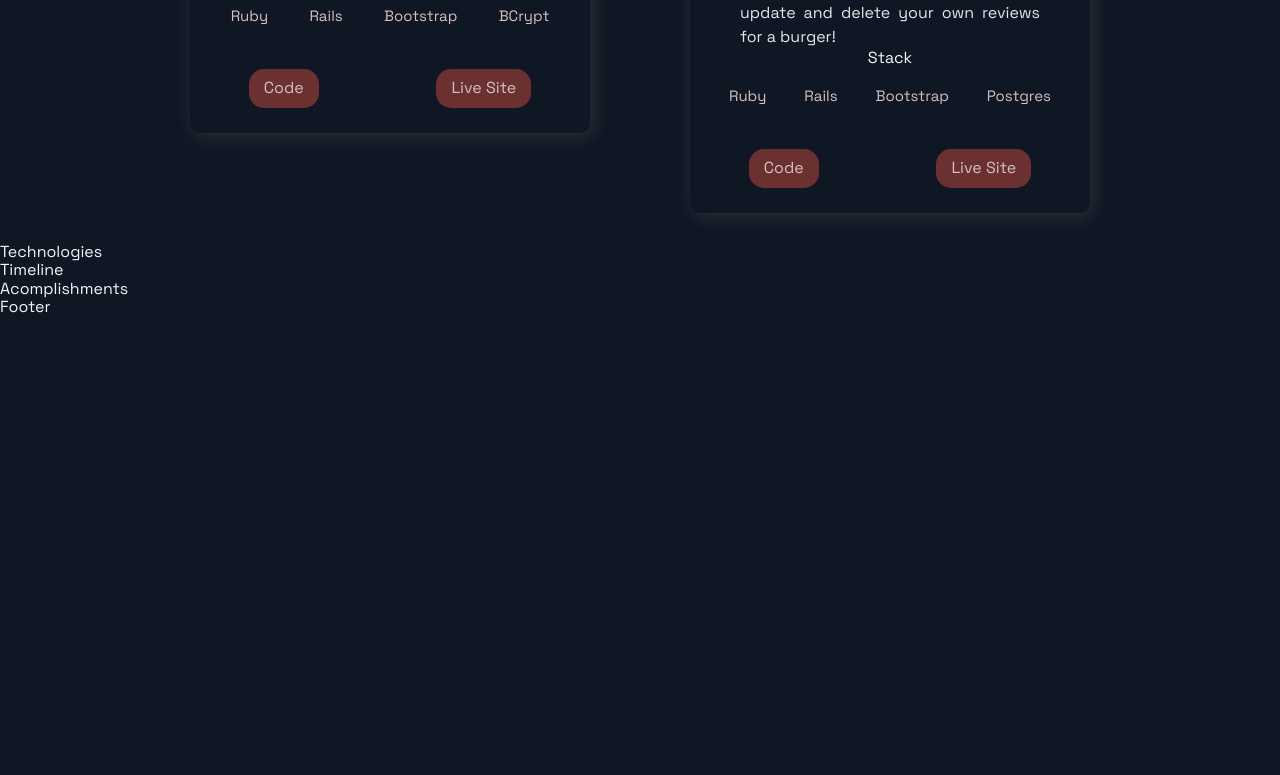
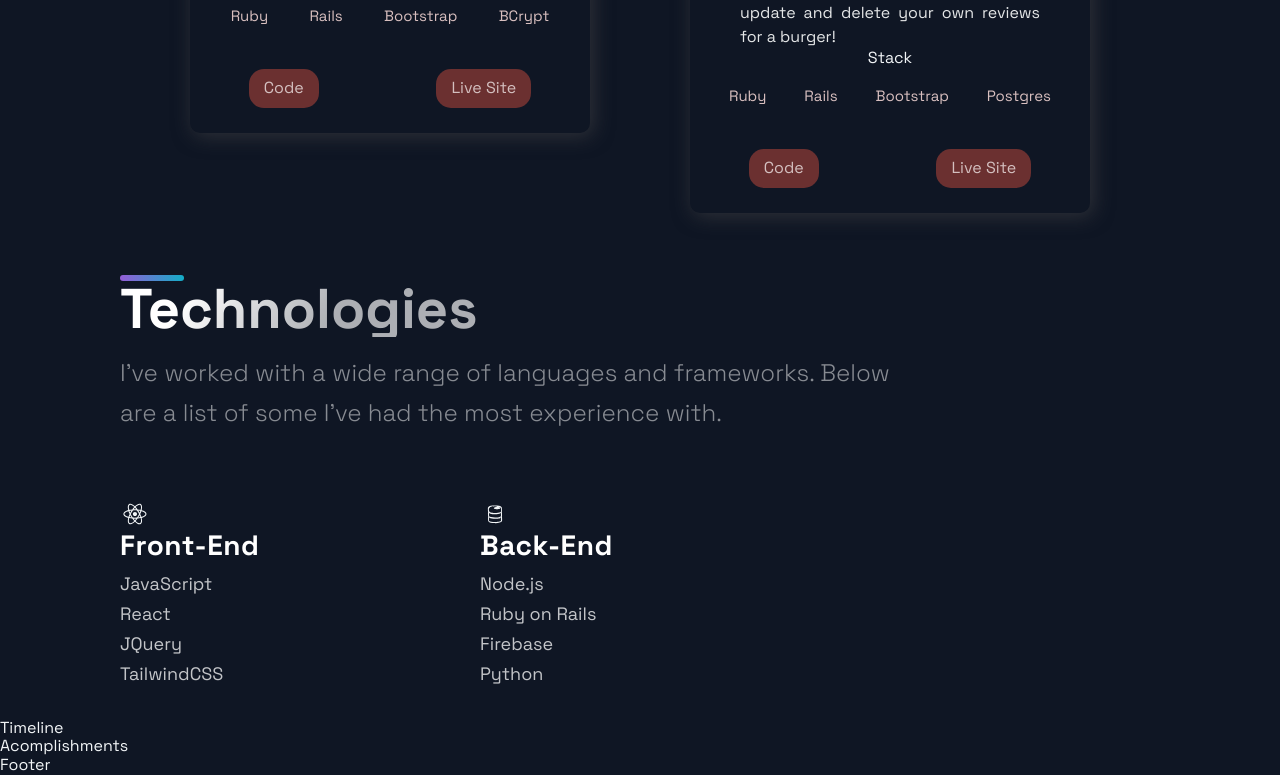
Before and after one commit to chonnessey/next-portfolio, a Next.js app: page / in a window 1280 px wide. Shown: the part 2312-3087 px from the top of the page. Before the commit the page ends 2629 px from the top, so only its background shows below. Built offline with nearby package versions, Linux system fonts and the light colour scheme.

Commit message:
add technologies section

```diff
--- a/src/components/Technologies/Technologies.js
+++ b/src/components/Technologies/Technologies.js
@@ -4,9 +4,39 @@ import { Section, SectionDivider, SectionText, SectionTitle } from '../../styles
 import { List, ListContainer, ListItem, ListParagraph, ListTitle } from './TechnologiesStyles';
 
 const Technologies = () =>  (
-  <div>
-    Technologies
-  </div>
+  <Section id="tech">
+    <SectionDivider />
+    <SectionTitle>Technologies</SectionTitle>
+    <SectionText>
+      I've worked with a wide range of languages and frameworks. Below are a list of some I've had the most experience with.
+    </SectionText>
+    <List>
+      <ListItem>
+        <DiReact size="3rem"/>
+        <ListContainer>
+          <ListTitle>Front-End</ListTitle>
+          <ListParagraph>
+            JavaScript <br/>
+            React <br/>
+            JQuery <br/>
+            TailwindCSS
+          </ListParagraph>
+        </ListContainer>
+      </ListItem>
+      <ListItem>
+        <DiFirebase size="3rem"/>
+        <ListContainer>
+          <ListTitle>Back-End</ListTitle>
+          <ListParagraph>
+            Node.js <br/>
+            Ruby on Rails <br/>
+            Firebase <br/>
+            Python
+          </ListParagraph>
+        </ListContainer>
+      </ListItem>
+    </List>
+  </Section>
 );
 
 export default Technologies;
```
